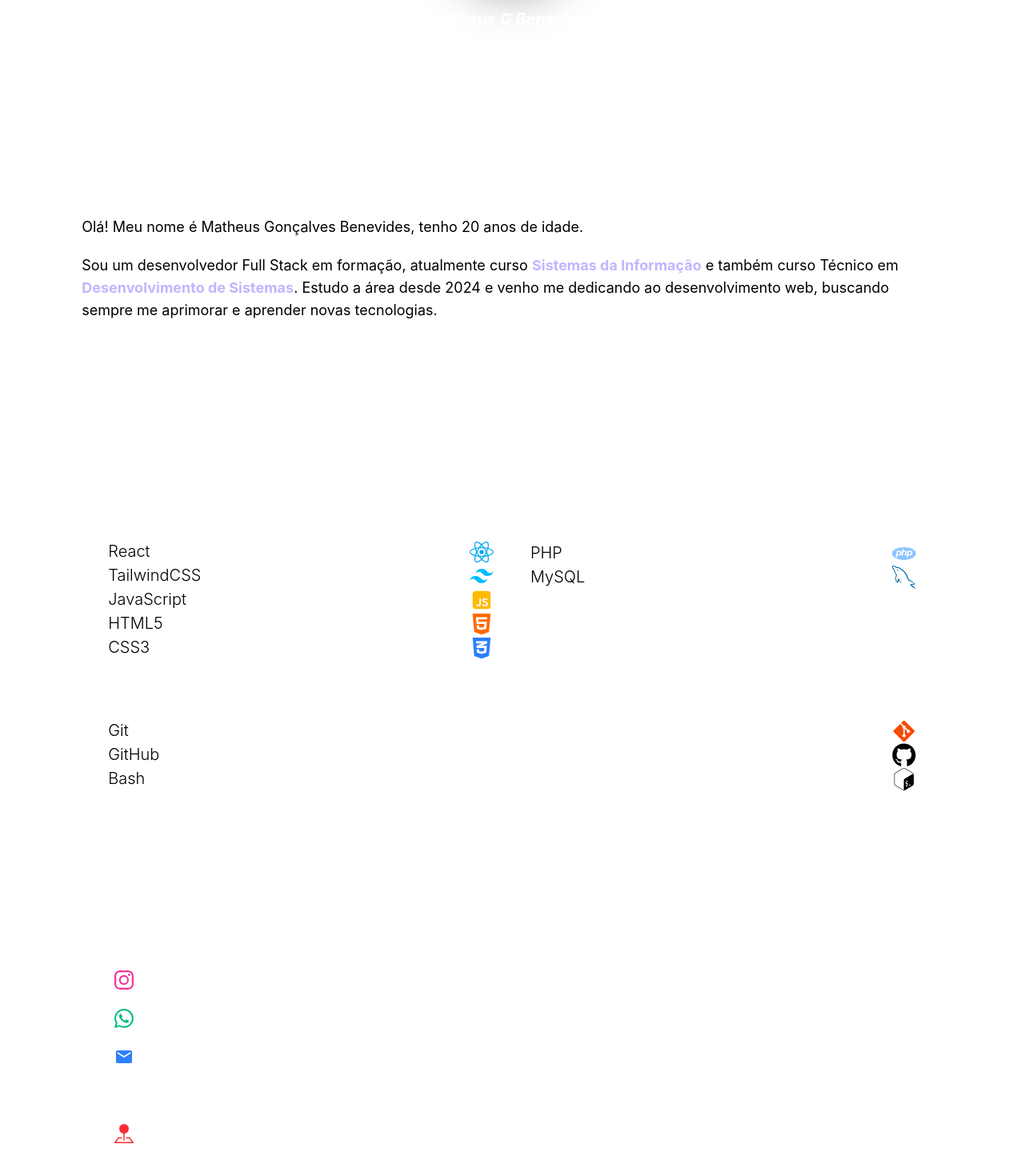
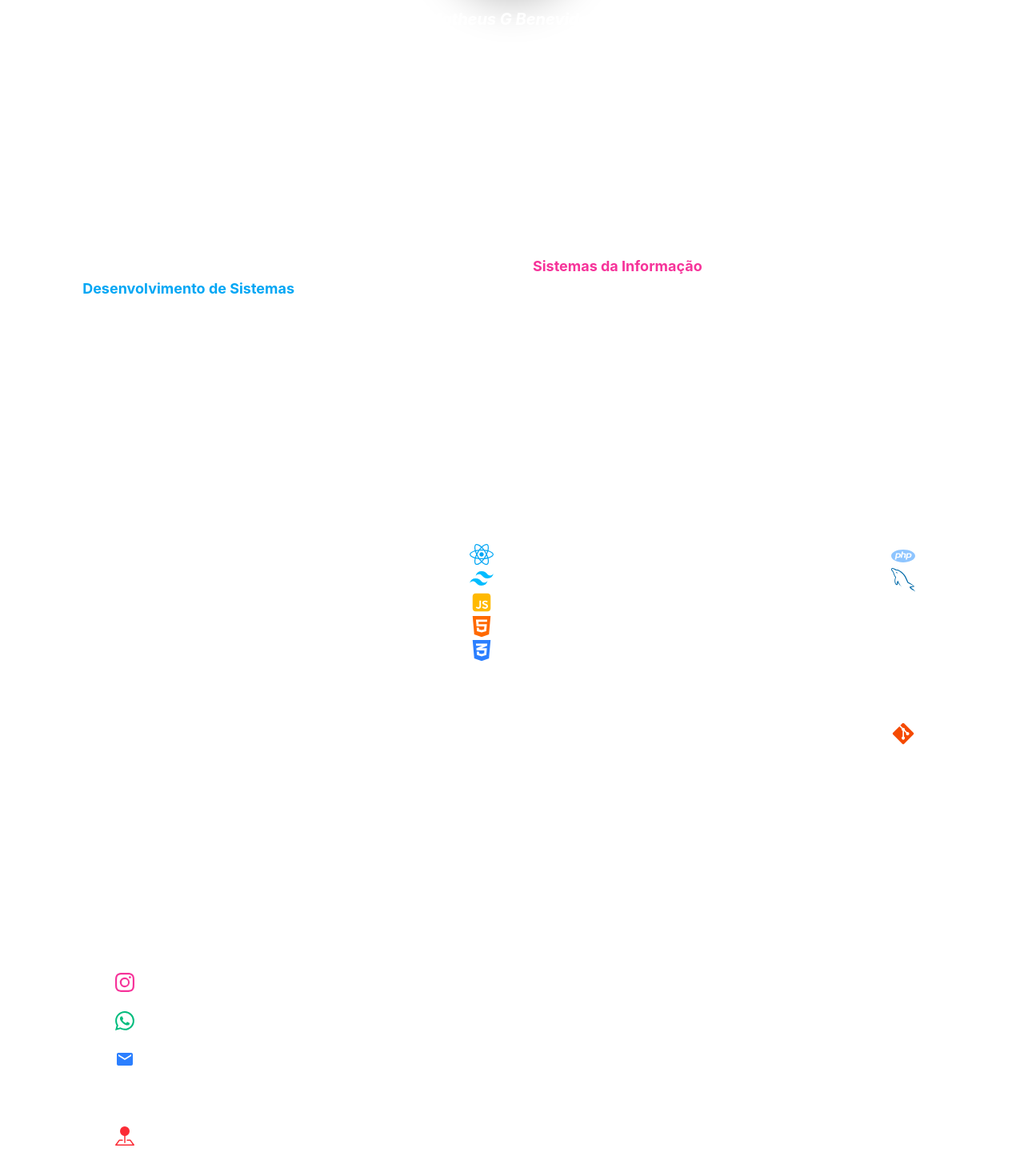
Before and after one commit to mathgb10/portifolio, a React (Vite) app: page / in a window 1280 px wide. Shown: the part 350-1820 px from the top of the page at 80% size. Built offline with nearby package versions, Linux system fonts and the light colour scheme.

Commit message:
style: favicon, alterações de background nas seções e cor da fonte

```diff
--- a/index.html
+++ b/index.html
@@ -3,7 +3,8 @@
 
 <head>
   <meta charset="UTF-8" />
-  <link rel="icon" type="image/svg+xml" href="/vite.svg" />
+  <!-- <link rel="icon" type="image/svg+xml" href="/vite.svg" /> -->
+   <link rel="shortcut icon" href="/favicon.png" type="image/x-icon">
   <meta name="viewport" content="width=device-width, initial-scale=1.0" />
   <title>Matheus Benevides</title>
 </head>
--- a/src/App.jsx
+++ b/src/App.jsx
@@ -34,7 +34,7 @@ function App() {
     <>
       {/* Fundo com Shader Gradient */}
       < BackgroundSG tema={tema} />
-      < main className="min-h-screen w-full flex flex-col items-center justify-center gap-20 py-10 overflow-auto" >
+      < main className="min-h-screen w-full flex flex-col items-center justify-center gap-20 py-10 overflow-auto text-white" >
         {/* Btn de mudar tema */}
         < button className='cursor-pointer text-2xl hover:bg-white/50 transition-all duration-500 ease-in-out hover:scale-110 rounded-lg bg-white/20 border-1 border-white/25 p-2 fixed top-5 right-5 text-white' onClick={() => { setTema(!tema) }
         }> {tema == false ? <FaMoon /> : <FaSun />}</button >
@@ -44,14 +44,14 @@ function App() {
           <p className='italic font-bold text-xl text-white'>Matheus G Benevides</p>
         </section >
         {/* Seção Sobre Mim */}
-        <section className='w-11/12 bg-white/25 rounded-lg flex flex-col gap-5 items-center py-10 overflow-auto'>
+        <section className='w-11/12 bg-white/10 border-1 border-white/25 rounded-lg flex flex-col gap-5 items-center py-10 overflow-auto backdrop-blur-4xl'>
           <h2 className='text-white text-2xl w-full text-center'>Sobre Mim</h2>
           <div className='w-11/12 flex flex-col gap-5'>
             <p className='text-lg'>{msgPersonalizada} Meu nome é Matheus Gonçalves Benevides, tenho {new Date().getFullYear() - 2006} anos de idade.</p>
-            <p className='text-lg'>Sou um desenvolvedor Full Stack em formação, atualmente curso <strong className='text-violet-300'>Sistemas da Informação</strong> e também curso Técnico em <strong className='text-violet-300'>Desenvolvimento de Sistemas</strong>. Estudo a área desde 2024 e venho me dedicando ao desenvolvimento web, buscando sempre me aprimorar e aprender novas tecnologias.</p>
+            <p className='text-lg'>Sou um desenvolvedor Full Stack em formação, atualmente curso <strong className='text-pink-500'>Sistemas da Informação</strong> e também curso Técnico em <strong className='text-sky-500'>Desenvolvimento de Sistemas</strong>. Estudo a área desde 2024 e venho me dedicando ao desenvolvimento web, buscando sempre me aprimorar e aprender novas tecnologias.</p>
           </div>
         </section>
-        <section className='bg-white/20 flex w-11/12 py-10 rounded-lg flex-col gap-10 items-center'>
+        <section className='bg-white/10 border-1 border-white/25 flex w-11/12 py-10 rounded-lg flex-col gap-10 items-center backdrop-blur-4xl'>
           {/*Seção de Skills*/}
           < section className='w-11/12 p-5 rounded-lg flex flex-wrap gap-5 items-center justify-around' >
             <h1 className='w-full text-center text-2xl text-white'>Habilidades</h1>
@@ -62,7 +62,7 @@ function App() {
             <Card titulo='Ferramentas' />
           </section >
           {/*Seção Contatos*/}
-          <section className='w-11/12 p-5 rounded-lg gap-5 flex flex-col justify-center'>
+          <section className='w-11/12 p-5 rounded-lg gap-5 flex flex-col justify-center backdrop-blur-4xl'>
             <h1 className='w-full text-center text-2xl text-white'>Contatos</h1>
             <div className='w-full bg-white/25 border-1 border-white/25 p-5 gap-5 rounded-lg flex flex-col overflow-auto'>
               <a href="https://instagram.com/mth.benevides" target='_blank' className={styleLinks}><BsInstagram className='text-pink-500 text-2xl' /> @mth.benevides</a>
```
Also changed, not shown: public/favicon.png (added).
